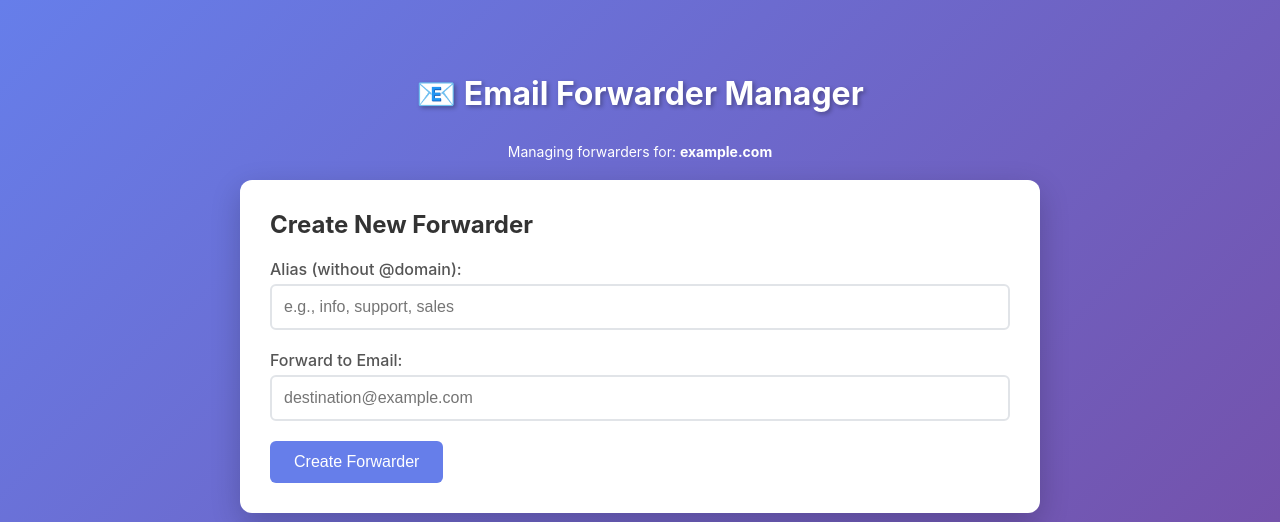
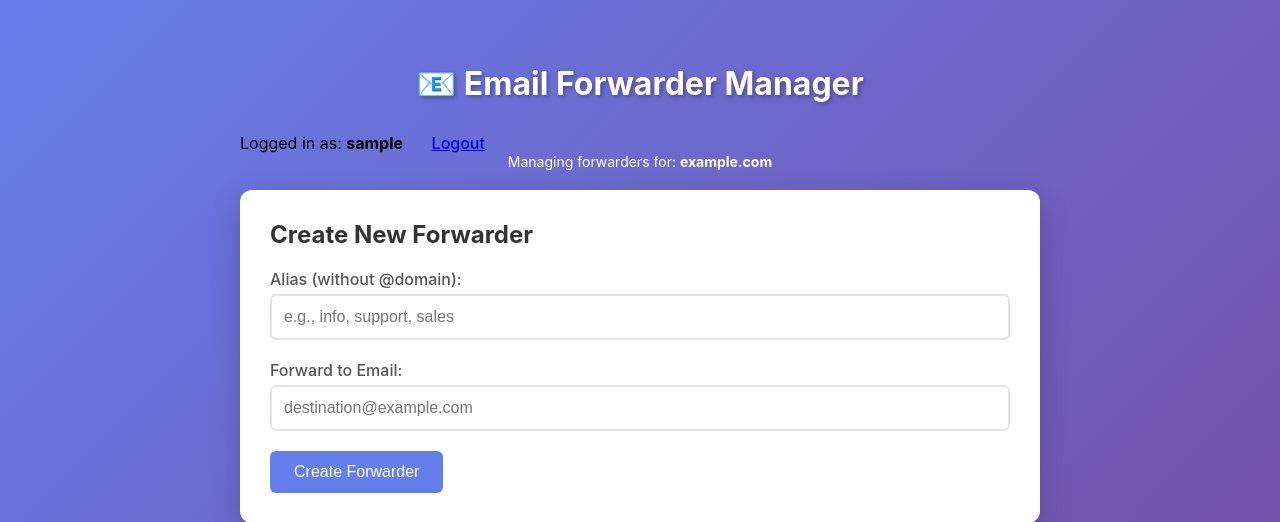
Before and after one commit to GitTimeraider/Directadmin-Emailforwarder-webui, a Flask app: page / in a window 1280 px wide. Shown: the top 522 px of the page. Run offline with Flask 3, Linux system fonts and the light colour scheme; the visitor is signed in with stand-in values (Sample User, id 1); data that the repository does not hold is empty.

Commit message:
Update index.html

```diff
--- a/templates/index.html
+++ b/templates/index.html
@@ -8,7 +8,14 @@
 </head>
 <body>
     <div class="container">
-        <h1>📧 Email Forwarder Manager</h1>
+        <div class="header-bar">
+            <h1>📧 Email Forwarder Manager</h1>
+            <div class="user-info">
+                <span>Logged in as: <strong>{{ username }}</strong></span>
+                <a href="/logout" class="btn btn-logout">Logout</a>
+            </div>
+        </div>
+
         <p class="domain-info">Managing forwarders for: <strong>{{ domain }}</strong></p>
 
         <div class="card">
@@ -46,7 +53,6 @@
     </div>
 
     <script>
-        // Pass domain to JavaScript
         window.DA_DOMAIN = "{{ domain }}";
     </script>
     <script src="/static/script.js"></script>
```
